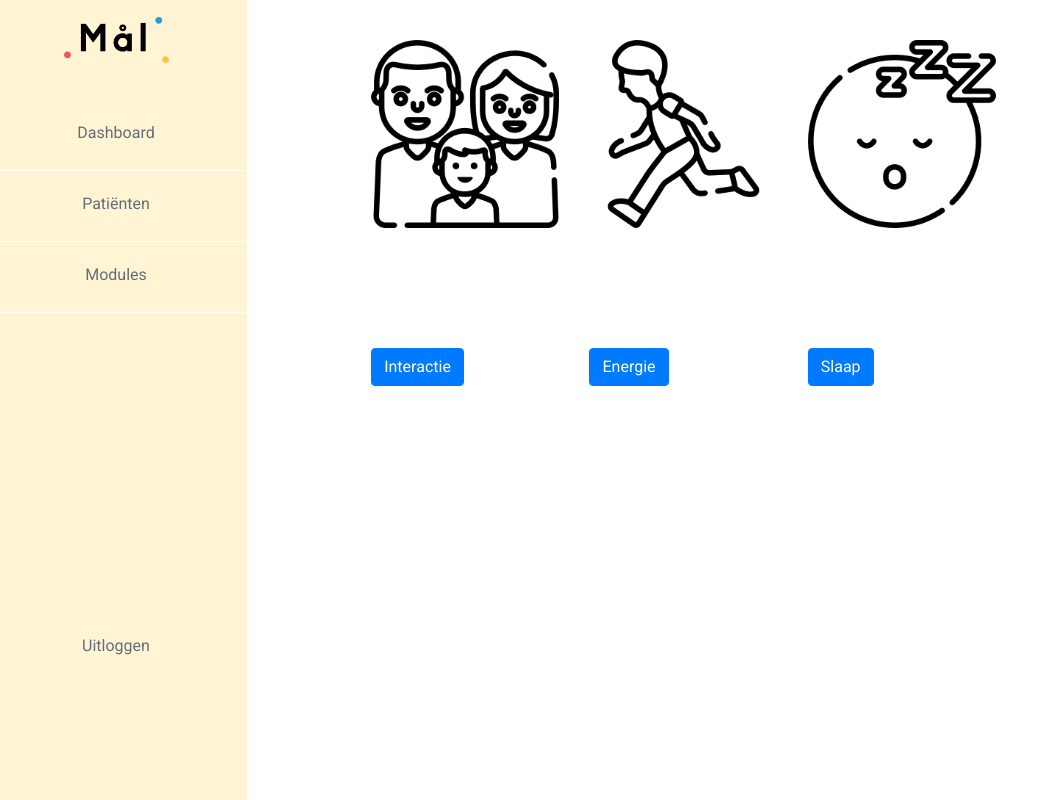
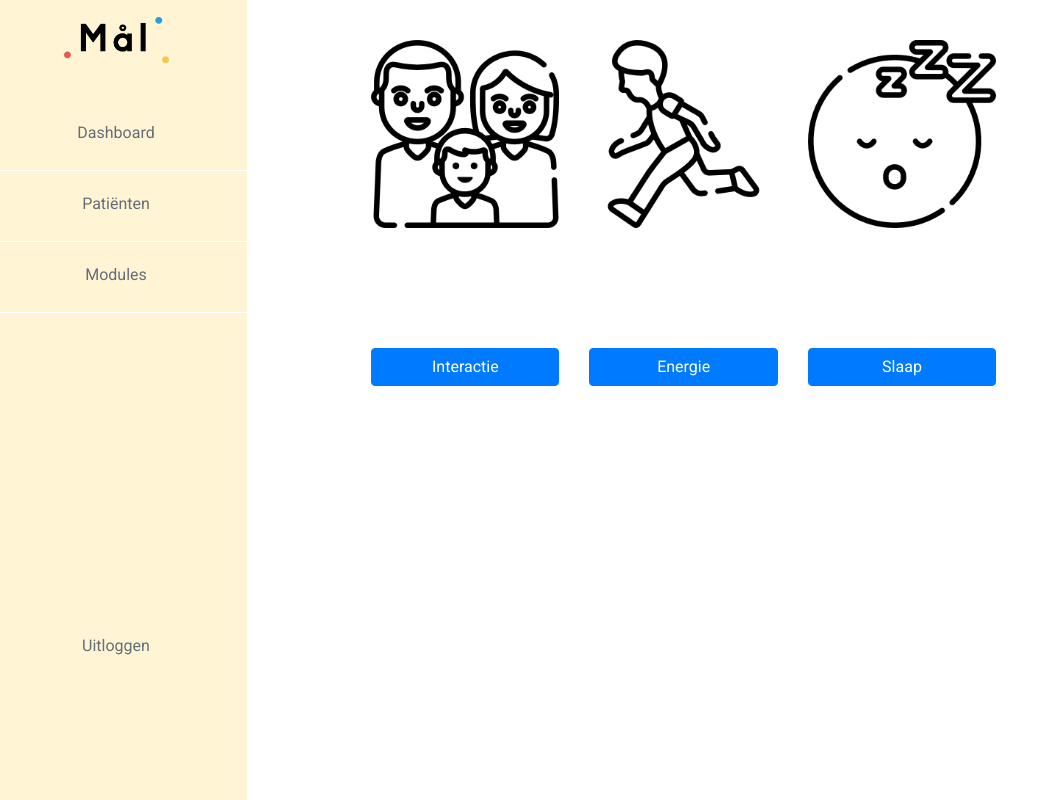
Before and after one commit to aronvanes/eindwerk2017, a PHP site: page /modules.php in a window 1280 px wide. Shown: the whole page, without its empty margins (0-1059 px from the left). Run offline with PHP 8.4, Linux system fonts and the light colour scheme; the visitor is signed in with stand-in values (Sample User, id 1).

Commit message:
kleine puh

```diff
--- a/classes/Module.class.php
+++ b/classes/Module.class.php
@@ -61,6 +61,8 @@ public function getId()
     {
         $this->categorie = $categorie;
     }
+
+
 
     /**
      * @return mixed
--- a/css/styletwee.css
+++ b/css/styletwee.css
@@ -218,3 +218,11 @@ h5 {
     font-weight: bold;
     color: #656D78;
 }
+
+.btn{
+    display: flex;
+    justify-content: center;
+    align-content: center;
+
+
+}
--- a/interactie.php
+++ b/interactie.php
@@ -87,7 +87,7 @@ $patient = $user->Patient();
                                     </li>
                                 </div>
                             <?php endforeach; ?>
-                            <input class="btnNext" type="submit" value="doorgaan">
+                            <input class="btnNext btn btn-primary" type="submit" value="doorgaan">
                         </div>
 
                         <div class="client-container">
@@ -99,7 +99,7 @@ $patient = $user->Patient();
                                         interactie module-->
                                         <p class="text-left border-bottom-yellow post2" data-id="<?php echo $row2['id'] ?>">
                                             <?php echo $row2['voornaam'].' '.$row2['achternaam'];?>
-                                            <input class="btnSubmit" type="submit" value="Module toewijzen" />
+                                            <input class="btnSubmit btn btn-primary" type="submit" value="Module toewijzen" />
                                         </p>
                                     </li>
                             </div>
```
